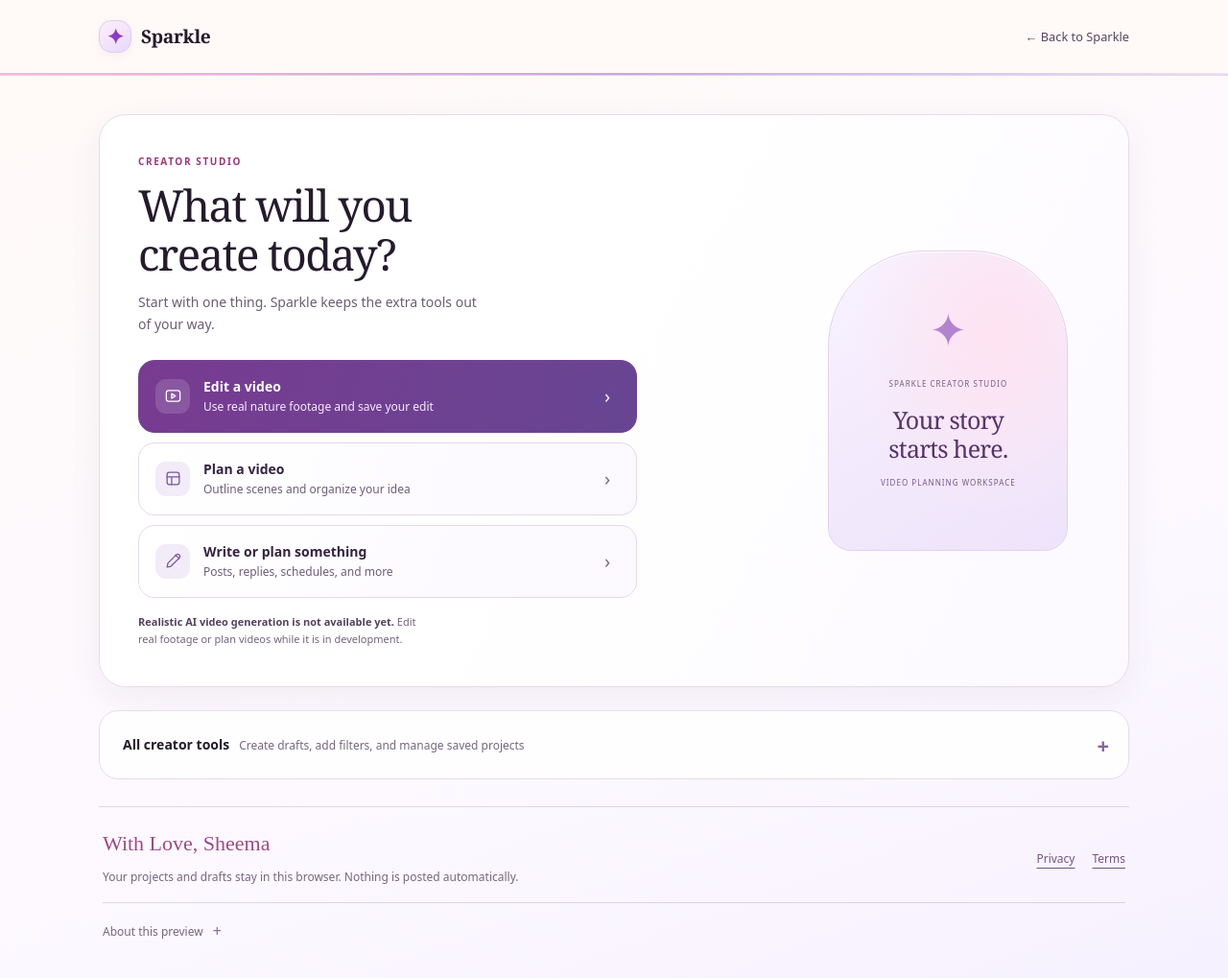
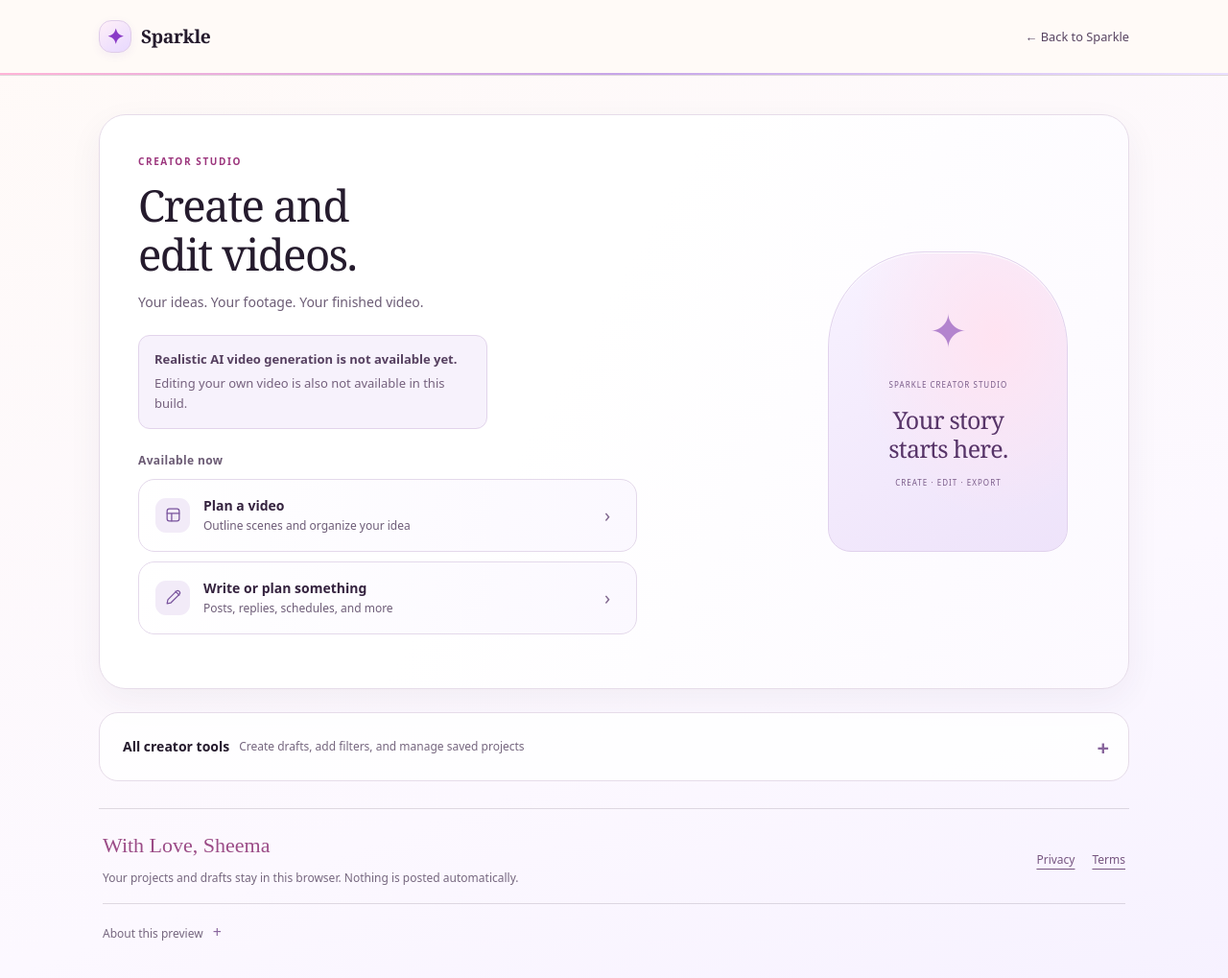
Before and after one commit to rasheemaa/rasheemaa.github.io, a Jekyll site: the page built from what-do-i-say/creator-preview/index.html, in a window 1280 px wide and 1030 px high. Shown: the top 1019 px of the window at 96% size. Built offline with Jekyll 4.4.1, drawn with Linux system fonts in a browser that asks for light colours; some web fonts are replaced.

Commit message:
fix: stop presenting the nature demo as Sparkle video creation and editing

```diff
--- a/what-do-i-say/creator-preview/index.html
+++ b/what-do-i-say/creator-preview/index.html
@@ -27,7 +27,7 @@
   <script defer src="/what-do-i-say/creator-preview/app.js?v=4"></script>
   <script defer src="/what-do-i-say/creator-preview/entry.js?v=1"></script>
   <link rel="stylesheet" href="/what-do-i-say/creator-preview/video-entry.css?v=2">
-  <link rel="stylesheet" href="/what-do-i-say/creator-preview/sparkle-studio.css?v=5">
+  <link rel="stylesheet" href="/what-do-i-say/creator-preview/sparkle-studio.css?v=6">
 </head>
 <body>
   <a class="skip-link" href="#creator-workspace" tabindex="0">Skip to Creator Studio</a>
@@ -42,17 +42,17 @@
     <section class="video-feature" aria-labelledby="creator-studio-title">
       <div class="video-feature-copy">
         <div class="eyebrow">Creator Studio</div>
-        <h1 id="creator-studio-title">What will you create today?</h1>
-        <p>Start with one thing. Sparkle keeps the extra tools out of your way.</p>
+        <h1 id="creator-studio-title">Create and edit videos.</h1>
+        <p>Your ideas. Your footage. Your finished video.</p>
+        <p class="video-note" id="video-availability"><strong>Realistic AI video generation is not available yet.</strong> Editing your own video is also not available in this build.</p>
+        <h2 class="available-tools-title">Available now</h2>
         <div class="studio-start-actions" aria-label="Choose what to create">
-          <a class="studio-start-option studio-start-edit" href="/what-do-i-say/free-engine/"><span class="studio-start-icon" aria-hidden="true"><svg viewBox="0 0 24 24"><rect x="3" y="5" width="18" height="14" rx="3"/><path d="m10 9 5 3-5 3Z"/></svg></span><span class="studio-start-text"><strong>Edit a video</strong><small>Use real nature footage and save your edit</small></span><span class="studio-start-arrow" aria-hidden="true">›</span></a>
           <a class="video-cta studio-start-option" href="/what-do-i-say/video-planner/"><span class="studio-start-icon" aria-hidden="true"><svg viewBox="0 0 24 24"><rect x="4" y="4" width="16" height="16" rx="3"/><path d="M4 10h16M10 10v10"/></svg></span><span class="studio-start-text"><strong>Plan a video</strong><small>Outline scenes and organize your idea</small></span><span class="studio-start-arrow" aria-hidden="true">›</span></a>
           <button class="studio-start-option studio-start-draft" type="button" id="start-creator-draft" aria-controls="studio-tools"><span class="studio-start-icon" aria-hidden="true"><svg viewBox="0 0 24 24"><path d="m15 4 5 5M4 20l5-1L20 8a2 2 0 0 0-4-4L5 15Z"/></svg></span><span class="studio-start-text"><strong>Write or plan something</strong><small>Posts, replies, schedules, and more</small></span><span class="studio-start-arrow" aria-hidden="true">›</span></button>
         </div>
-        <p class="video-note"><strong>Realistic AI video generation is not available yet.</strong> Edit real footage or plan videos while it is in development.</p>
       </div>
       <div class="video-feature-art" aria-hidden="true"><div class="video-feature-frame">
-        <span>Sparkle Creator Studio</span><strong>Your story<br>starts here.</strong><span>Video planning workspace</span>
+        <span>Sparkle Creator Studio</span><strong>Your story<br>starts here.</strong><span>Create · Edit · Export</span>
       </div></div>
     </section>
     <details class="studio-tools" id="studio-tools">
--- a/what-do-i-say/creator-preview/sparkle-studio.css
+++ b/what-do-i-say/creator-preview/sparkle-studio.css
@@ -313,6 +313,10 @@
 }
 
 /* Studio polish: a restrained surface hierarchy and consistent, readable controls. */
+.video-feature .available-tools-title{font:600 12px/1.5 "DM Sans",system-ui,sans-serif;color:#6c5c75;margin:24px 0 10px;letter-spacing:.03em}
+.video-feature .available-tools-title+.studio-start-actions{margin-top:0}
+.video-feature #video-availability{padding:14px 16px;border:1px solid #e2d4eb;border-radius:12px;background:#f7f2fc;font-size:13px;line-height:1.65;max-width:49ch;margin-top:22px}
+.video-feature #video-availability strong{display:block;margin-bottom:4px}
 body{background-image:linear-gradient(160deg,#fffaf7,#fcf8ff 68%,#f6f1ff);font-family:"DM Sans",ui-sans-serif,system-ui,sans-serif;line-height:1.6}
 .header-inner{max-width:1130px;padding:14px 28px;min-height:76px}
 .brand{font-weight:700;letter-spacing:-.02em}
--- a/what-do-i-say/free-engine/local-ai/index.html
+++ b/what-do-i-say/free-engine/local-ai/index.html
@@ -7,7 +7,7 @@
 <link rel="stylesheet" href="./lab.css?v=1">
 </head><body>
 <a class="skip" href="#lab">Skip to Creator Studio</a>
-<header><a class="brand" href="/what-do-i-say/creator-preview/">S✦ Sparkle</a><a href="/what-do-i-say/free-engine/">Back to Creator Studio</a></header>
+<header><a class="brand" href="/what-do-i-say/creator-preview/">S✦ Sparkle</a><a href="/what-do-i-say/creator-preview/">Back to Creator Studio</a></header>
 <main id="lab">
 <p class="eyebrow">Creator Studio · AI Video</p>
 <h1>No setup.<br><em>Just create.</em></h1>
@@ -21,12 +21,12 @@
 <li>Preview your video and save the finished result only if you want to.</li>
 </ol>
 <p class="helper">AI video generation is not available yet. We won't present a planning file as a generated video.</p>
-<a class="primary-link" href="/what-do-i-say/free-engine/">Try the free video editor</a>
+<a class="primary-link" href="/what-do-i-say/creator-preview/">Back to Creator Studio</a>
 </section>
 <aside class="side" aria-labelledby="status-heading">
 <div class="model-mark">SPARKLE ✦ CREATOR STUDIO</div>
 <h2 id="status-heading">Built for simplicity.</h2>
-<p>The video editor already lets you preview licensed footage and create short, edited clips. Original AI-generated footage is still in development.</p>
+<p>Original video creation and editing your own footage are still in development. The archived nature-footage test is not a substitute for either capability.</p>
 <div class="locked"><strong>Safety before activation</strong><p>AI video generation stays disabled until safeguards and free-service operating costs have been verified. No minor depictions or sexual violence.</p></div>
 </aside>
 </div>
--- a/what-do-i-say/video-planner/index.html
+++ b/what-do-i-say/video-planner/index.html
@@ -18,7 +18,7 @@
   <main id="workspace" tabindex="-1">
     <section class="intro" aria-labelledby="page-title">
       <div><p class="eyebrow">Your idea. Your direction.</p><h1 id="page-title">A little thought.<br><em>A whole scene.</em></h1><p class="lede">Give your next video a point of view. Shape the shots, set the feeling, and keep every detail yours.</p></div>
-      <aside class="availability" aria-label="Availability"><span class="dot" aria-hidden="true"></span><strong>Free planning workspace</strong><p>Build and save your shot plan here. Video generation is not connected in this review.</p><p class="policy">Adults only. No minors or sexual violence.</p><p id="free-engine-entry"><a href="/what-do-i-say/free-engine/">Try free footage export ↗</a></p></aside>
+      <aside class="availability" aria-label="Availability"><span class="dot" aria-hidden="true"></span><strong>Free planning workspace</strong><p>Build and save your shot plan here. Video creation and editing are not available yet.</p><p class="policy">Adults only. No minors or sexual violence.</p></aside>
     </section>
     <div class="workspace">
       <section class="direction panel" aria-labelledby="direction-title">
```
Also changed, not shown: what-do-i-say/creator-preview/smoke.test.cjs (+5 -4 lines), what-do-i-say/free-engine/index.html (+4 -4 lines).
